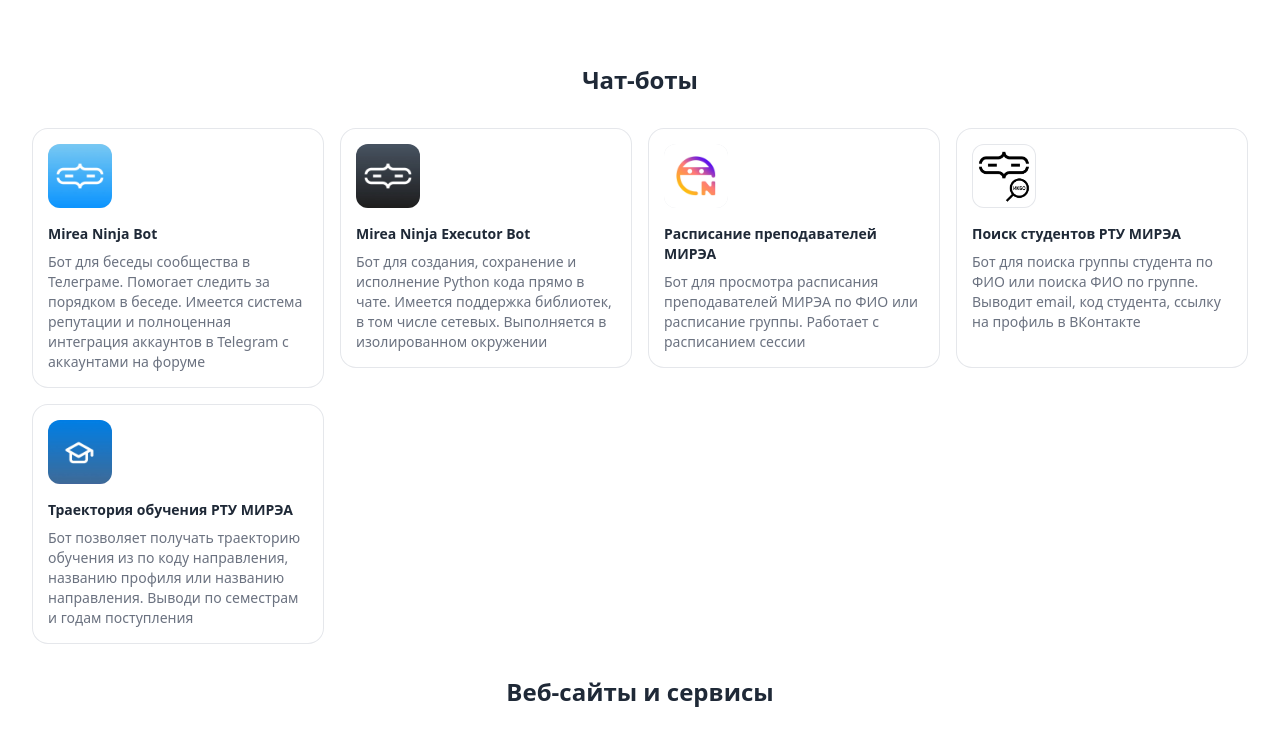
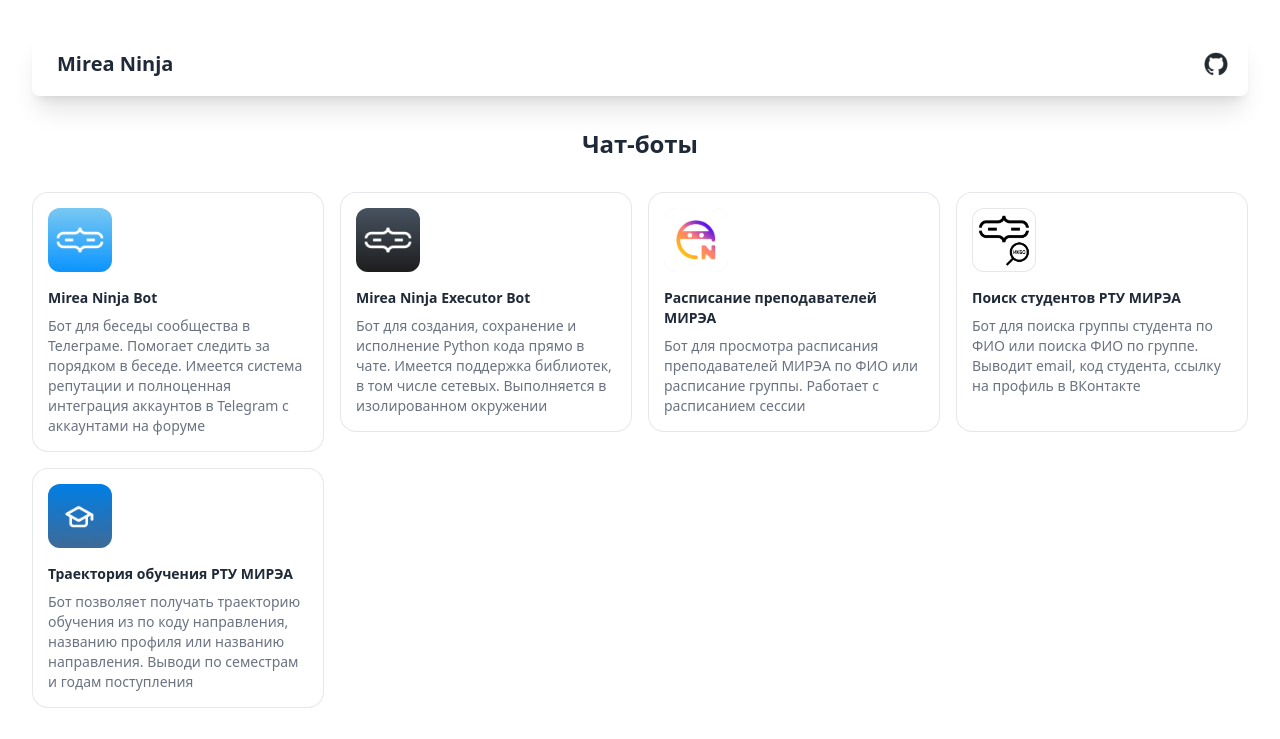
Before and after one commit to mirea-ninja/landing, a Next.js app: page / in a window 1280 px wide. Shown: the top 739 px of the page. Built offline with nearby package versions, Linux system fonts and the light colour scheme.

Commit message:
Add navbar with Github link

```diff
--- a/components/layout.tsx
+++ b/components/layout.tsx
@@ -1,4 +1,5 @@
 import Head from "next/head";
+import Navbar from "@/components/navbar";
 
 interface LayoutProps {
     children: React.ReactNode
@@ -14,6 +15,7 @@
                 <link rel="icon" href="/favicon.ico"/>
             </Head>
             <main className="mx-auto px-4 sm:px-6 lg:px-8 py-8 max-w-7xl">
+                <Navbar/>
                 {props.children}
             </main>
         </>
--- /dev/null
+++ b/components/navbar.tsx
@@ -0,0 +1,17 @@
+import Link from "next/link";
+import Image from "next/image";
+
+export default function Navbar() {
+    return (
+        <div className="navbar bg-base-100 shadow-xl rounded-lg">
+            <div className="flex-1">
+                <Link href="/" className="btn btn-ghost hower:btn-gost normal-case text-xl">Mirea Ninja</Link>
+            </div>
+            <div className="flex-none">
+                <Link href="https://github.com/mirea-ninja" className="btn btn-square btn-ghost hower:btn-gost">
+                    <Image src="/github-mark.png" width={24} height={24} alt="GitHub Logo" />
+                </Link>
+            </div>
+        </div>
+    )
+}
--- a/package.json
+++ b/package.json
@@ -9,6 +9,7 @@
     "lint": "next lint"
   },
   "dependencies": {
+    "@heroicons/react": "^2.0.13",
     "@next/font": "13.1.4",
     "@types/node": "18.11.18",
     "@types/react": "18.0.27",
--- a/tailwind.config.js
+++ b/tailwind.config.js
@@ -9,6 +9,6 @@
     },
     plugins: [require("daisyui")],
     daisyui: {
-        darkTheme: "light",
+        themes: false,
     }
 }
```
Also changed, not shown: public/github-mark.png (added), 1 other file (tests, documents, lock files or other folders).
